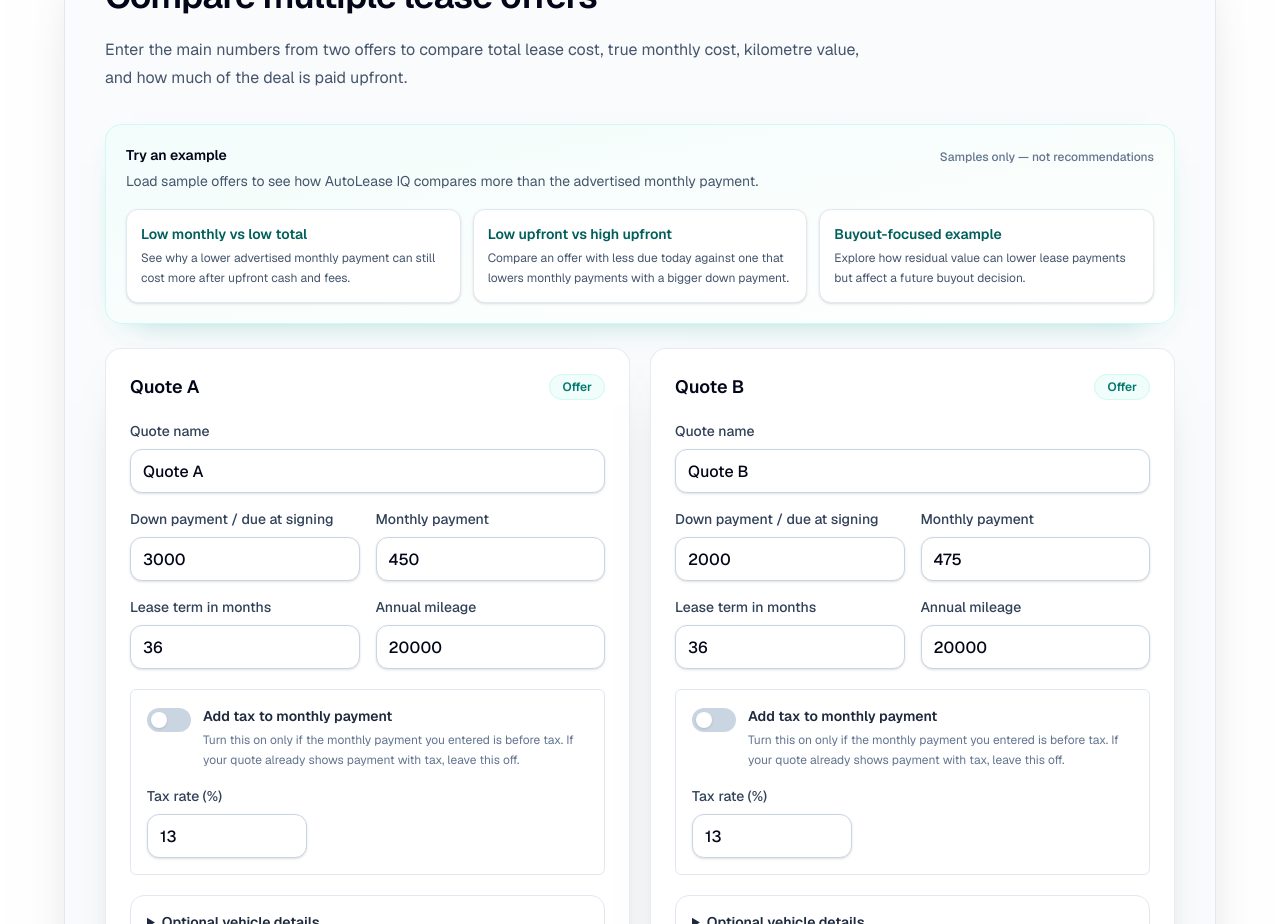
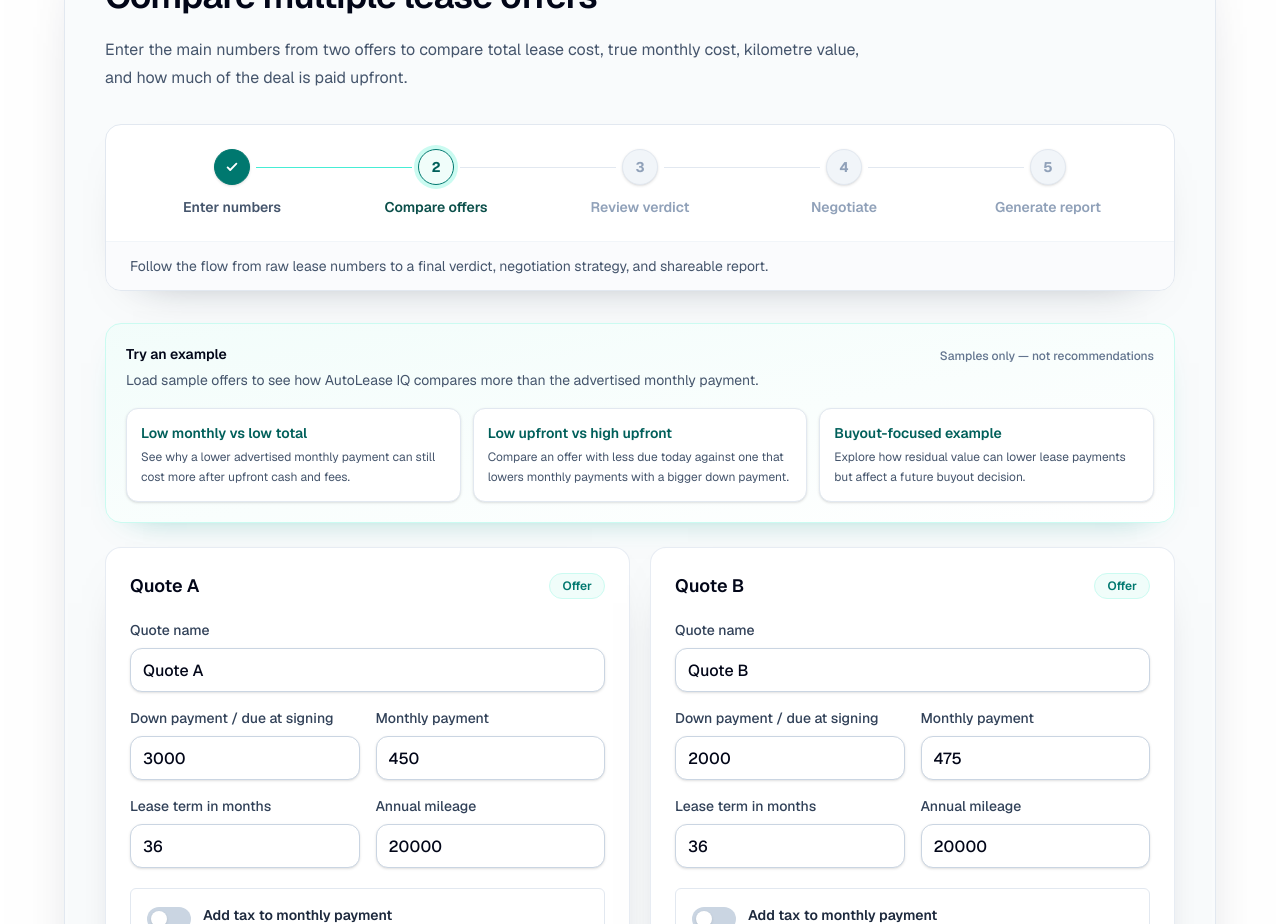
Before and after one commit to Yangk116/AutoLease-IQ, a Next.js app in the folder frontend/: page / in a window 1280 px wide. Shown: the part 2200-3124 px from the top of the page. Built offline with nearby package versions, Linux system fonts and the light colour scheme.

Commit message:
Add guided comparison progress strip

```diff
--- a/frontend/app/LeaseQuoteCalculator.tsx
+++ b/frontend/app/LeaseQuoteCalculator.tsx
@@ -147,6 +147,15 @@ type DecisionMode =
   | "lowest-upfront-cash"
   | "best-mileage-value"
   | "possible-future-buyout";
+
+type GuidedProgressStatus = "complete" | "active" | "available" | "locked";
+
+type GuidedProgressStep = {
+  number: number;
+  label: string;
+  href: string;
+  status: GuidedProgressStatus;
+};
 
 type ComparisonPreset = {
   id: "low-monthly-vs-low-total" | "low-upfront-vs-high-upfront" | "buyout";
@@ -714,6 +723,40 @@ export default function LeaseQuoteCalculator() {
     }, 650);
   }
 
+  const hasComparisonResult = comparisonResult !== null && !isComparing;
+  const guidedProgressSteps: GuidedProgressStep[] = [
+    {
+      number: 1,
+      label: "Enter numbers",
+      href: "#calculator",
+      status: "complete",
+    },
+    {
+      number: 2,
+      label: "Compare offers",
+      href: "#comparison-offers-inputs",
+      status: hasComparisonResult ? "complete" : "active",
+    },
+    {
+      number: 3,
+      label: "Review verdict",
+      href: "#comparison-results",
+      status: hasComparisonResult ? "active" : "locked",
+    },
+    {
+      number: 4,
+      label: "Negotiate",
+      href: "#negotiation-assistant-trigger",
+      status: hasComparisonResult ? "available" : "locked",
+    },
+    {
+      number: 5,
+      label: "Generate report",
+      href: "#lease-report-preview-toggle",
+      status: hasComparisonResult ? "available" : "locked",
+    },
+  ];
+
   return (
     <section
       id="calculator"
@@ -1000,6 +1043,109 @@ export default function LeaseQuoteCalculator() {
           </p>
         </div>
 
+        <nav
+          className="mt-8 overflow-hidden rounded-2xl border border-slate-200 bg-white shadow-[0_18px_50px_-38px_rgba(15,23,42,0.55)]"
+          aria-label="Lease comparison progress"
+        >
+          <div className="overflow-x-auto px-4 pb-4 pt-5 sm:px-6 sm:pb-5">
+            <ol className="flex min-w-[720px] items-start lg:min-w-0">
+              {guidedProgressSteps.map((step, index) => {
+                const isLocked = step.status === "locked";
+                const isComplete = step.status === "complete";
+                const isActive = step.status === "active";
+                const stepClasses = `group relative z-10 flex min-w-0 flex-col items-center rounded-xl px-2 py-1 text-center focus:outline-none focus:ring-2 focus:ring-teal-700/30 focus:ring-offset-2 ${
+                  isLocked
+                    ? "cursor-not-allowed text-slate-400"
+                    : "text-slate-600 transition-all duration-200 hover:-translate-y-0.5 hover:text-teal-800"
+                }`;
+                const stepContent = (
+                  <>
+                    <span
+                      className={`flex h-9 w-9 items-center justify-center rounded-full border text-sm font-bold shadow-sm transition-colors ${
+                        isComplete
+                          ? "border-teal-700 bg-teal-700 text-white"
+                          : isActive
+                            ? "border-teal-700 bg-teal-50 text-teal-800 ring-4 ring-teal-100"
+                            : isLocked
+                              ? "border-slate-200 bg-slate-100 text-slate-400"
+                              : "border-teal-200 bg-white text-teal-800 group-hover:border-teal-400 group-hover:bg-teal-50"
+                      }`}
+                    >
+                      {isComplete ? (
+                        <svg
+                          aria-hidden="true"
+                          viewBox="0 0 20 20"
+                          fill="none"
+                          className="h-4 w-4"
+                          stroke="currentColor"
+                          strokeWidth="2.25"
+                        >
+                          <path
+                            d="m4.5 10.5 3.25 3.25 7.75-8"
+                            strokeLinecap="round"
+                            strokeLinejoin="round"
+                          />
+                        </svg>
+                      ) : (
+                        step.number
+                      )}
+                    </span>
+                    <span
+                      className={`mt-3 text-xs font-semibold sm:text-sm ${
+                        isActive ? "text-teal-900" : ""
+                      }`}
+                    >
+                      {step.label}
+                    </span>
+                    <span className="sr-only">
+                      {isComplete
+                        ? " completed"
+                        : isActive
+                          ? " current step"
+                          : isLocked
+                            ? " locked until offers are compared"
+                            : " available"}
+                    </span>
+                  </>
+                );
+
+                return (
+                  <li
+                    key={step.label}
+                    className="relative flex min-w-0 flex-1 justify-center"
+                  >
+                    {index < guidedProgressSteps.length - 1 ? (
+                      <span
+                        aria-hidden="true"
+                        className={`absolute left-[calc(50%+1.5rem)] right-[calc(-50%+1.5rem)] top-[1.4rem] h-px ${
+                          isComplete ? "bg-teal-300" : "bg-slate-200"
+                        }`}
+                      />
+                    ) : null}
+                    {isLocked ? (
+                      <div className={stepClasses} aria-disabled="true">
+                        {stepContent}
+                      </div>
+                    ) : (
+                      <a
+                        href={step.href}
+                        className={stepClasses}
+                        aria-current={isActive ? "step" : undefined}
+                      >
+                        {stepContent}
+                      </a>
+                    )}
+                  </li>
+                );
+              })}
+            </ol>
+          </div>
+          <p className="border-t border-slate-100 bg-slate-50/70 px-5 py-3 text-sm leading-6 text-slate-600 sm:px-6">
+            Follow the flow from raw lease numbers to a final verdict,
+            negotiation strategy, and shareable report.
+          </p>
+        </nav>
+
         <div className="mt-8 space-y-6">
           <div
             id="examples"
@@ -1042,7 +1188,10 @@ export default function LeaseQuoteCalculator() {
             </div>
           </div>
 
-          <div className="grid gap-5 lg:grid-cols-2">
+          <div
+            id="comparison-offers-inputs"
+            className="grid scroll-mt-32 gap-5 sm:scroll-mt-24 lg:grid-cols-2"
+          >
             {comparisonQuotes.map((comparisonQuote) => (
               <ComparisonQuoteCard
                 key={comparisonQuote.id}
@@ -1159,7 +1308,10 @@ export default function LeaseQuoteCalculator() {
             ) : null}
 
             {comparisonResult && !isComparing ? (
-              <div className="comparison-results-reveal">
+              <div
+                id="comparison-results"
+                className="comparison-results-reveal scroll-mt-32 sm:scroll-mt-24"
+              >
                 <ComparisonResults
                   comparisonResult={comparisonResult}
                   comparisonPaymentSummaries={comparisonPaymentSummaries}
--- a/frontend/app/components/ComparisonResults.tsx
+++ b/frontend/app/components/ComparisonResults.tsx
@@ -1400,6 +1400,7 @@ export function ComparisonResults({
 
       <div className="mb-5">
         <button
+          id="lease-report-preview-toggle"
           type="button"
           onClick={() => setIsReportPreviewOpen((isOpen) => !isOpen)}
           aria-expanded={isReportPreviewOpen}
@@ -1511,6 +1512,7 @@ export function ComparisonResults({
       </div>
 
       <button
+        id="negotiation-assistant-trigger"
         ref={assistantTriggerRef}
         type="button"
         onClick={openAssistant}
```
